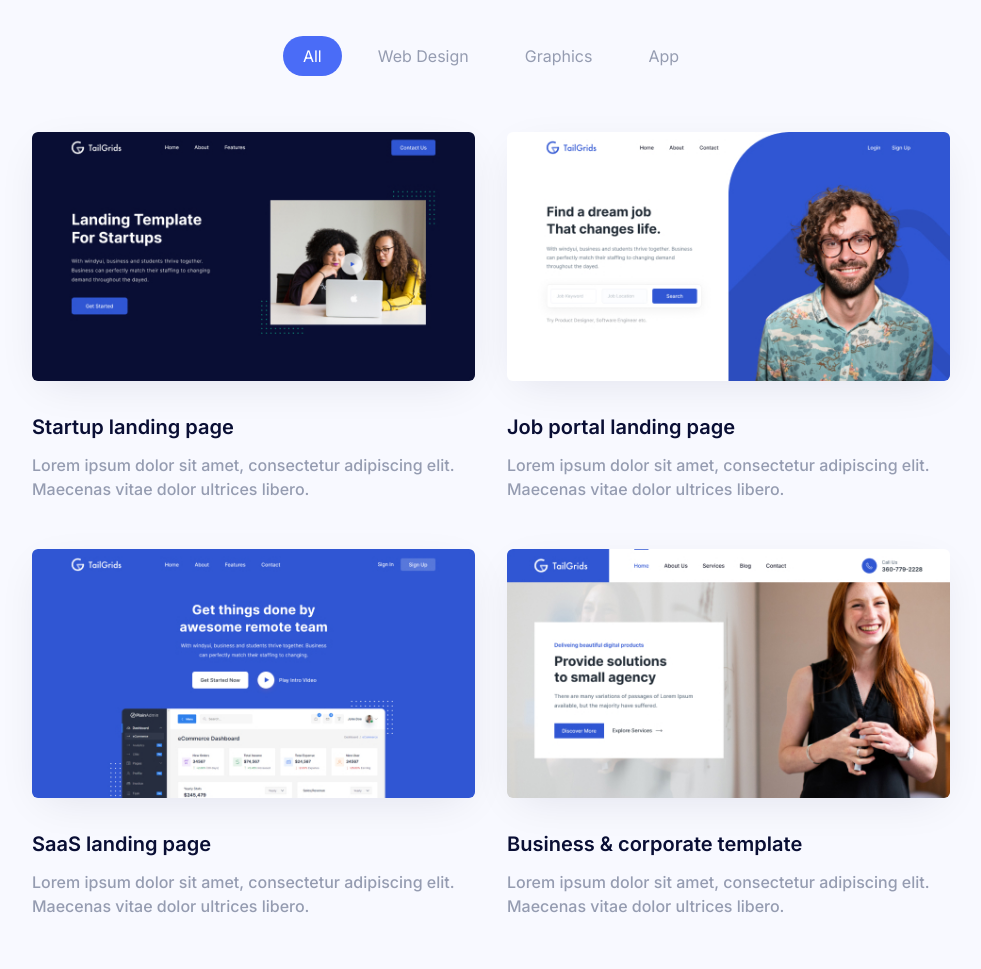
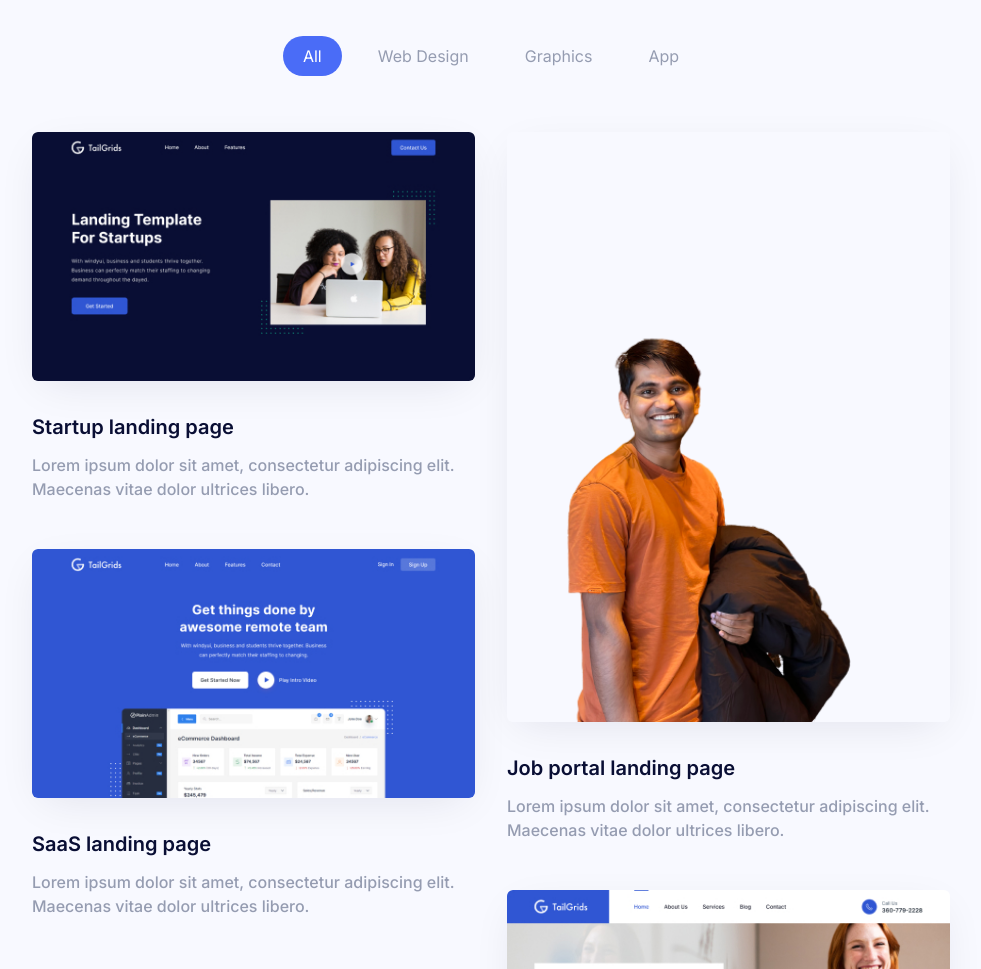
Before and after one commit to bablu4145/bablu.com.np, a plain HTML site: page index.html in a window 1280 px wide. Shown: the part 2040-3009 px from the top of the page, without its empty margins (149-1130 px from the left). Drawn offline with Linux system fonts and the light colour scheme.

Commit message:
one more pic change

```diff
--- a/index.html
+++ b/index.html
@@ -104,7 +104,7 @@ Learn More
                 </div>
                 <div class="bc pl/2 md df">
                     <div class="e db al z 2xl:ud-absolute 2xl:ud-bottom-0 2xl:ud-right-40">
-                        <img src="images/bablu.png" alt="Bablu Image" class="oc fa responsive-image" width="300px" height="auto"/>
+                        <img src="images/bablu.png" alt="Bablu Image" class="oc fa responsive-image" width="300px" height="auto" />
                         <span class="d pn r nn">
                             <svg width="20" height="30" viewBox="0 0 20 30" fill="none" xmlns="http://www.w3.org/2000/svg">
                                 <path d="M9.31451 3.18282L32.4926 6.24789C36.3084 6.75249 38.147 11.1986 35.8021 14.2508L21.5587 32.7911C19.2138 35.8434 14.444 35.2126 12.9731 31.6558L4.03852 10.0504C2.56762 6.49355 5.49873 2.67822 9.31451 3.18282Z" stroke="#4A6CF7" stroke-width="6" />
@@ -407,7 +407,7 @@ App
                         <div class="bc ek/2 df item graphics web">
                             <div class="_a">
                                 <div class="e dj ma od wh vd">
-                                    <img src="images/portfolio-02.jpg" alt="image" class="bc" />
+                                    <img src="images/bablu.png" alt="image" class="bc" />
                                     <div class="d bc qb f g pe xe mb id kd rh b ij ej ai">
                                         <a href="images/portfolio/portfolio-02.jpg" class="glightbox hc ub mb id kd pe kh td">
                                             <svg width="14" height="14" viewBox="0 0 14 14" fill="none" xmlns="http://www.w3.org/2000/svg">
```
